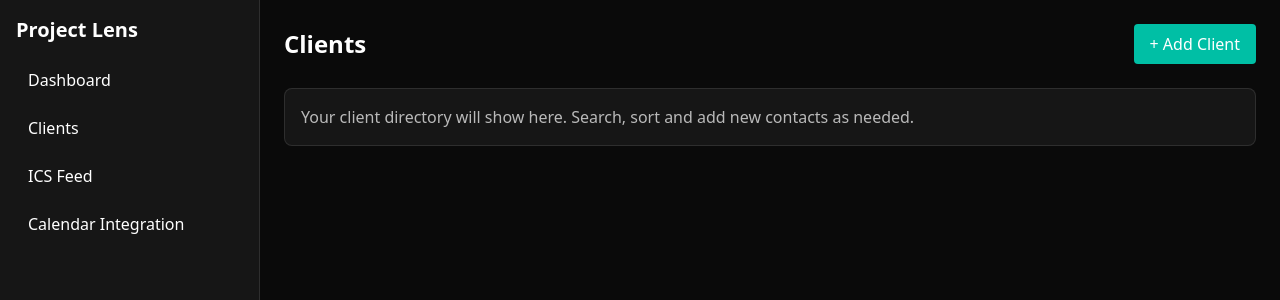
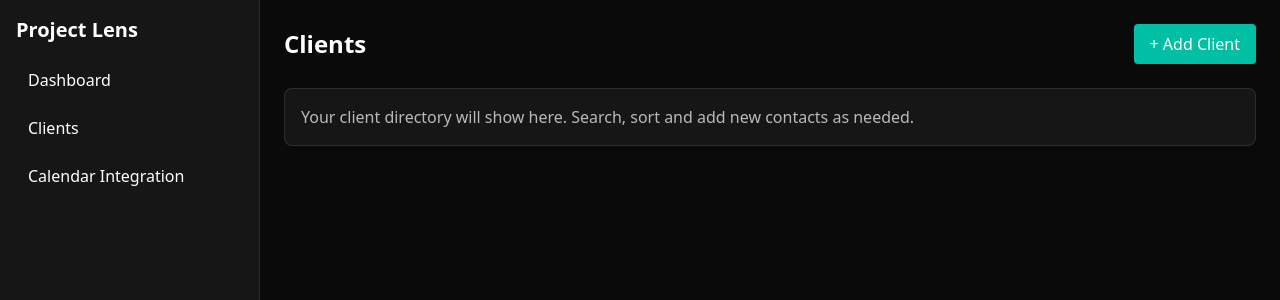
Before and after one commit to DedproMedia/project-lens-mvp, a Next.js app: page /clients in a window 1280 px wide. Shown: the top 300 px of the page. Built offline with nearby package versions, Linux system fonts and the light colour scheme.

Commit message:
chore: remove ICS Feed link from sidebar (replaced by Calendar Integration)

```diff
--- a/src/components/Sidebar.tsx
+++ b/src/components/Sidebar.tsx
@@ -11,9 +11,7 @@ export default function Sidebar() {
         <Link href="/clients" className="block px-3 py-2 rounded hover:bg-white/10">
           Clients
         </Link>
-        <Link href="/ics" className="block px-3 py-2 rounded hover:bg-white/10">
-          ICS Feed
-        </Link>
+        {/* Removed: <Link href="/ics">ICS Feed</Link> */}
         <Link href="/settings/calendar" className="block px-3 py-2 rounded hover:bg-white/10">
           Calendar Integration
         </Link>
```
